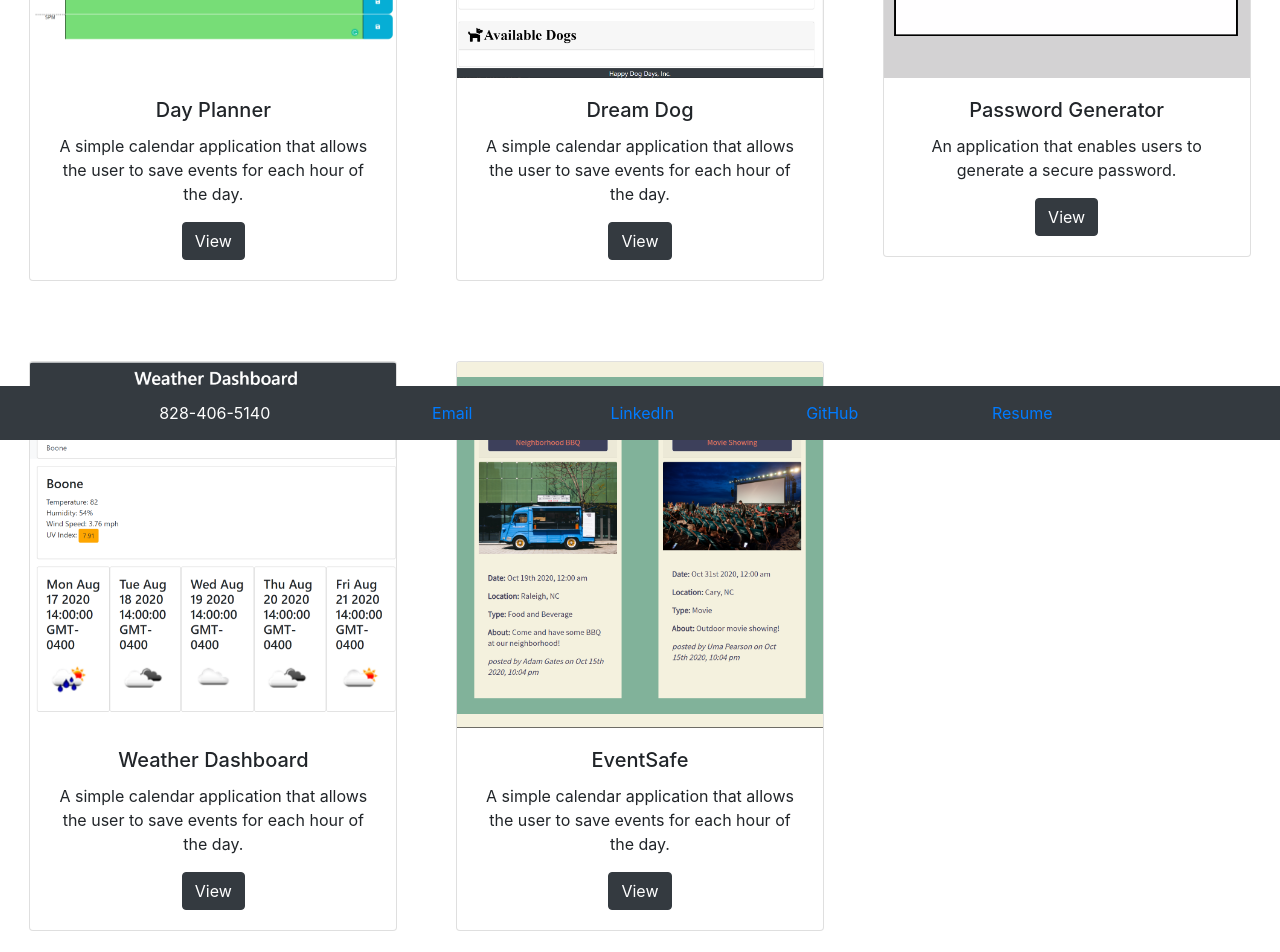
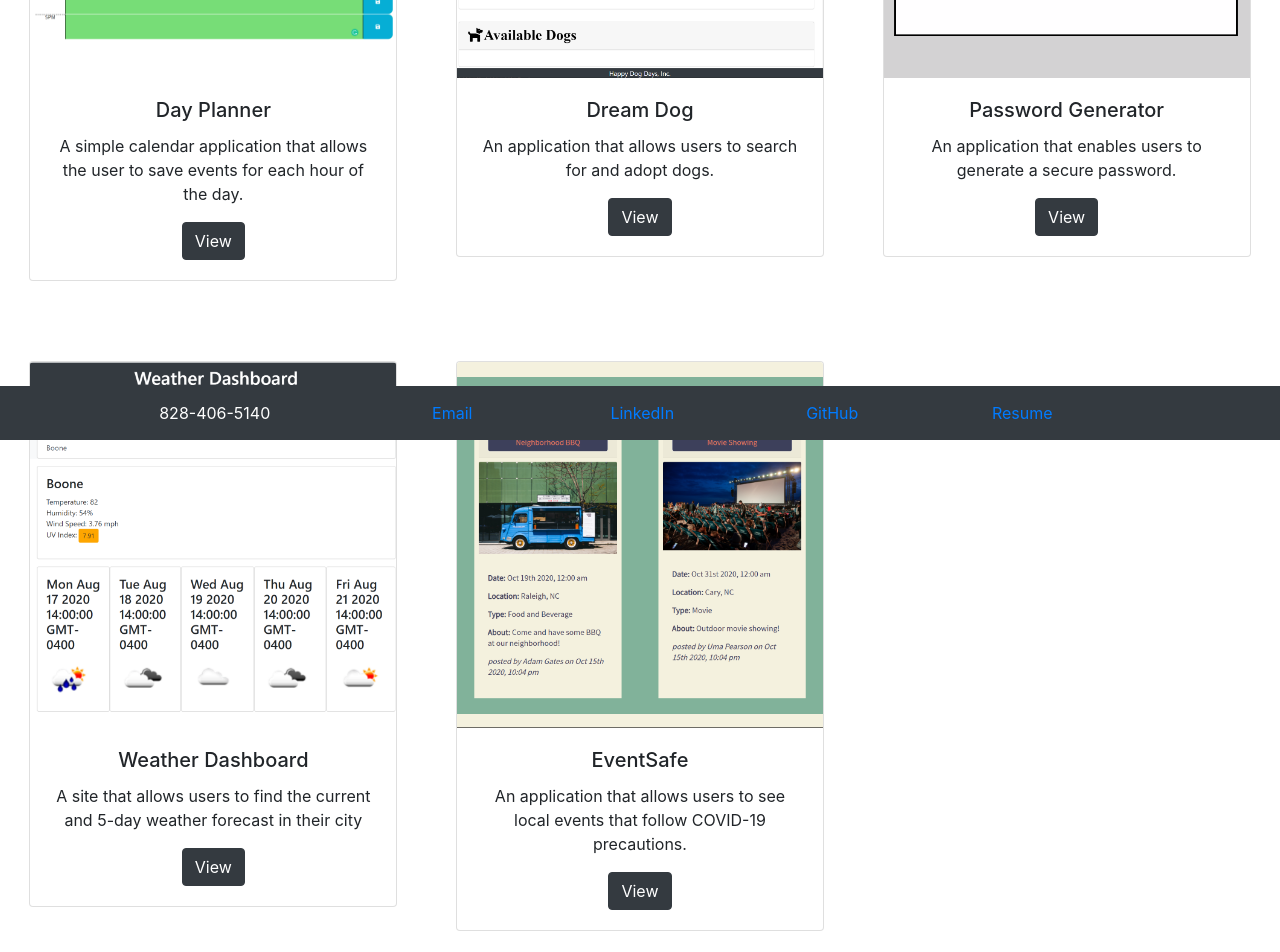
Before and after one commit to joneskm72/react-portfolio, a React (Create React App) app: page /#/my-portfolio in a window 1280 px wide. Shown: the part 360-1312 px from the top of the page. Built offline with nearby package versions, Linux system fonts and the light colour scheme.

Commit message:
Added card summaries

```diff
--- a/src/pages/Portfolio/index.js
+++ b/src/pages/Portfolio/index.js
@@ -37,7 +37,7 @@ class Portfolio extends Component {
               <Card.Body>
                 <Card.Title style={{ textAlign: 'center' }}>Dream Dog</Card.Title>
                 <Card.Text style={{ textAlign: 'center' }}>
-                  A simple calendar application that allows the user to save events for each hour of the day.
+                An application that allows users to search for and adopt dogs.
                 </Card.Text>
                 <Button className='btn btn-dark' onClick={() => newTab('https://vkalaparthy.github.io/2020-Project1/')}>View</Button>
               </Card.Body>
@@ -61,7 +61,7 @@ class Portfolio extends Component {
               <Card.Body>
                 <Card.Title style={{ textAlign: 'center' }}>Weather Dashboard</Card.Title>
                 <Card.Text style={{ textAlign: 'center' }}>
-                  A simple calendar application that allows the user to save events for each hour of the day.
+                A site that allows users to find the current and 5-day weather forecast in their city
                 </Card.Text>
                 <Button className='btn btn-dark' onClick={() => newTab('https://joneskm72.github.io/server-side-apis-hw6/')}>View</Button>
               </Card.Body>
@@ -73,7 +73,7 @@ class Portfolio extends Component {
               <Card.Body>
                 <Card.Title style={{ textAlign: 'center' }}>EventSafe</Card.Title>
                 <Card.Text style={{ textAlign: 'center' }}>
-                  A simple calendar application that allows the user to save events for each hour of the day.
+                  An application that allows users to see local events that follow COVID-19 precautions.
                 </Card.Text>
                 <Button className='btn btn-dark' onClick={() => newTab('https://project-2-team-3.herokuapp.com/')}>View</Button>
               </Card.Body>
```
Also changed, not shown: src/pages/Portfolio/style.css (+0 -7 lines).
